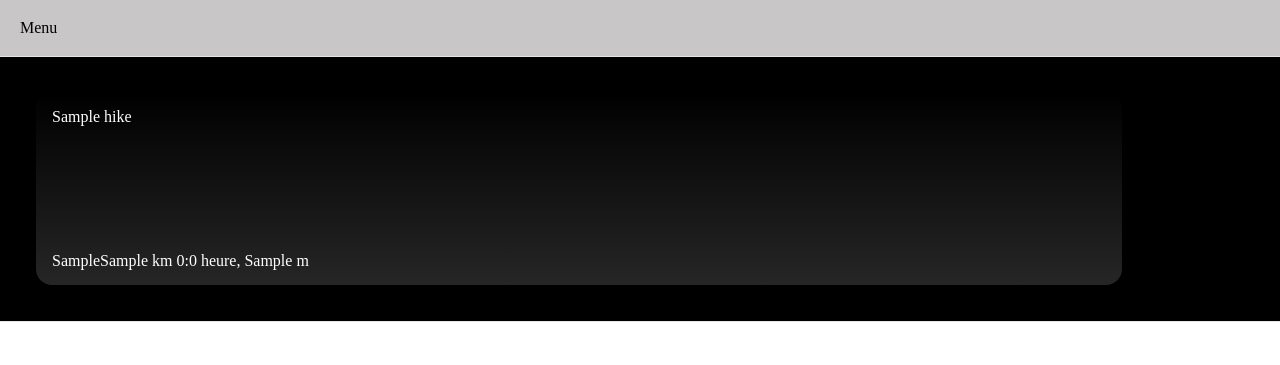
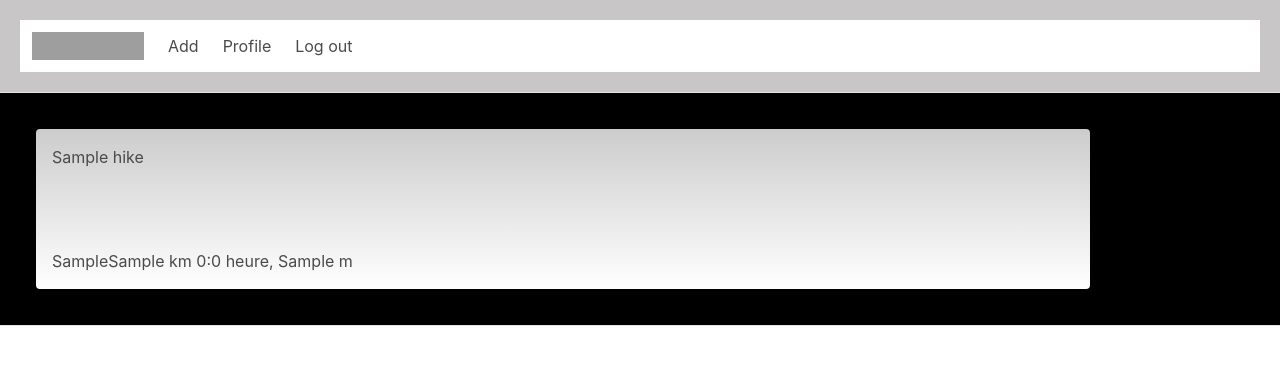
Before and after one commit to MatthewHons/Hiking_Club, a PHP site: page /read.php in a window 1280 px wide. Shown: the top 365 px of the page. Run offline with PHP 8.4, Linux system fonts and the light colour scheme; tables that the repository leaves empty or names only in its code hold one stand-in row (values such as "Sample post"); data that the repository does not hold is empty; grey boxes are pictures that could not be loaded.

Commit message:
create Header

```diff
--- /dev/null
+++ b/php-hiking-club/src/header.php
@@ -0,0 +1,77 @@
+<!DOCTYPE html>
+<html lang="en">
+    <head>
+        <meta charset="UTF-8">
+        <meta http-equiv="X-UA-Compatible" content="IE=edge">
+        <meta name="viewport" content="width=device-width, initial-scale=1.0">
+        <title>Document</title>
+        <script src="./nav.js"></script>
+        <link rel="stylesheet" href="https://cdn.jsdelivr.net/npm/bulma@0.9.3/css/bulma.min.css">
+    </head>
+    <body>
+        <nav class="navbar" role="navigation" aria-label="main navigation">
+        <div class="navbar-brand">
+            <a class="navbar-item" href="https://bulma.io">
+            <img src="https://bulma.io/images/bulma-logo.png" width="112" height="28">
+            </a>
+
+            <a role="button" class="navbar-burger" aria-label="menu" aria-expanded="false" data-target="navbarBasicExample">
+            <span aria-hidden="true"></span>
+            <span aria-hidden="true"></span>
+            <span aria-hidden="true"></span>
+            </a>
+        </div>
+
+        <div id="navbarBasicExample" class="navbar-menu">
+            <div class="navbar-start">
+            <a class="navbar-item" href="./create_hike.php">
+                Add
+            </a>
+
+            <a class="navbar-item" href="#">
+                Profile
+            </a>
+
+            <a class="navbar-item" href="#">
+                Log out
+            </a>
+
+            <!-- <div class="navbar-item has-dropdown is-hoverable">
+                <a class="navbar-link">
+                More
+                </a>
+
+                <div class="navbar-dropdown">
+                <a class="navbar-item">
+                    About
+                </a>
+                <a class="navbar-item">
+                    Jobs
+                </a>
+                <a class="navbar-item">
+                    Contact
+                </a>
+                <hr class="navbar-divider">
+                <a class="navbar-item">
+                    Report an issue
+                </a>
+                </div>
+            </div> -->
+            </div>
+
+            <div class="navbar-end">
+            <!-- <div class="navbar-item">
+                <div class="buttons">
+                <a class="button is-primary">
+                    <strong>Sign up</strong>
+                </a>
+                <a class="button is-light">
+                    Log in
+                </a>
+                </div>
+            </div> -->
+            </div>
+        </div>
+        </nav>
+    </body>
+</html>
--- /dev/null
+++ b/php-hiking-club/src/nav.js
@@ -0,0 +1,25 @@
+document.addEventListener('DOMContentLoaded', () => {
+
+    // Get all "navbar-burger" elements
+    const $navbarBurgers = Array.prototype.slice.call(document.querySelectorAll('.navbar-burger'), 0);
+
+    // Check if there are any navbar burgers
+    if ($navbarBurgers.length > 0) {
+
+      // Add a click event on each of them
+      $navbarBurgers.forEach( el => {
+        el.addEventListener('click', () => {
+
+          // Get the target from the "data-target" attribute
+          const target = el.dataset.target;
+          const $target = document.getElementById(target);
+
+          // Toggle the "is-active" class on both the "navbar-burger" and the "navbar-menu"
+          el.classList.toggle('is-active');
+          $target.classList.toggle('is-active');
+
+        });
+      });
+    }
+
+  });
--- a/php-hiking-club/src/read.php
+++ b/php-hiking-club/src/read.php
@@ -1,4 +1,5 @@
 <?php
+
 session_start();
 
 require_once("connexion.php");
@@ -32,9 +33,9 @@ $hikes = $q->fetchAll(PDO::FETCH_ASSOC);
 
 <body>
     <header>
-        <div>
-            <h3>Menu</h3>
-        </div>
+        <?PHP
+            include("./header.php");
+        ?>
     </header>
     <section>
         <?php
```
